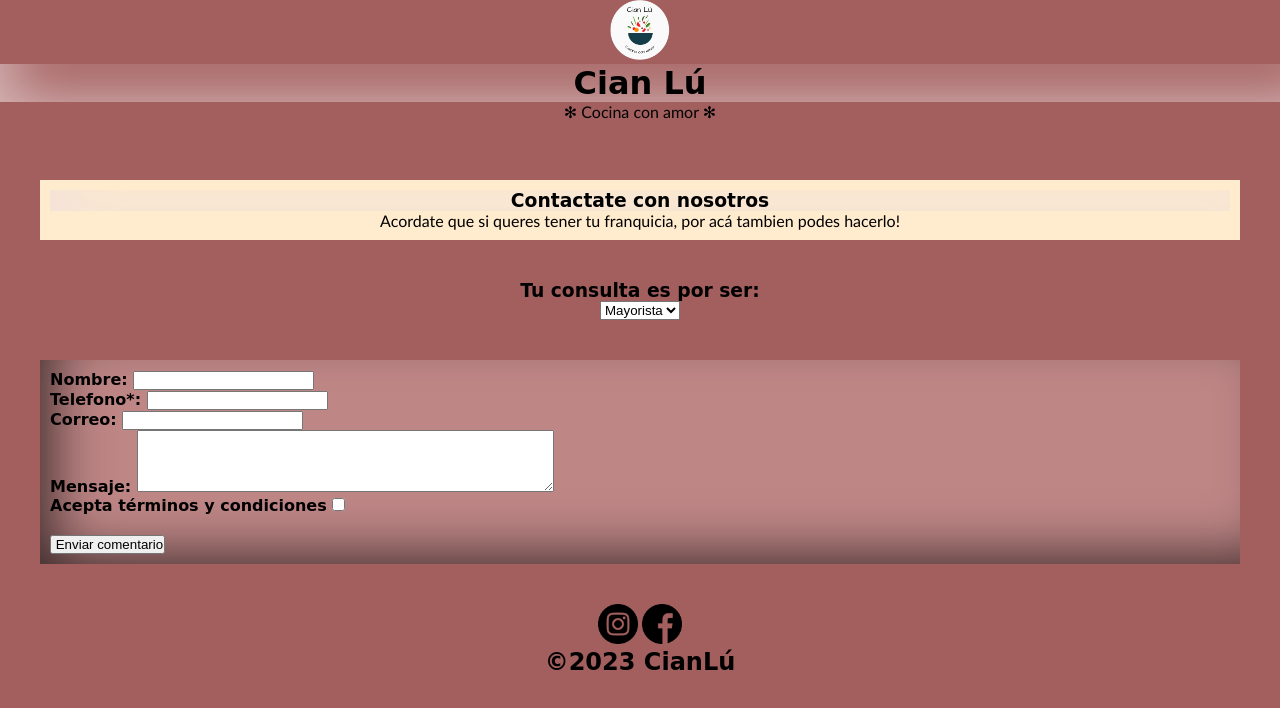
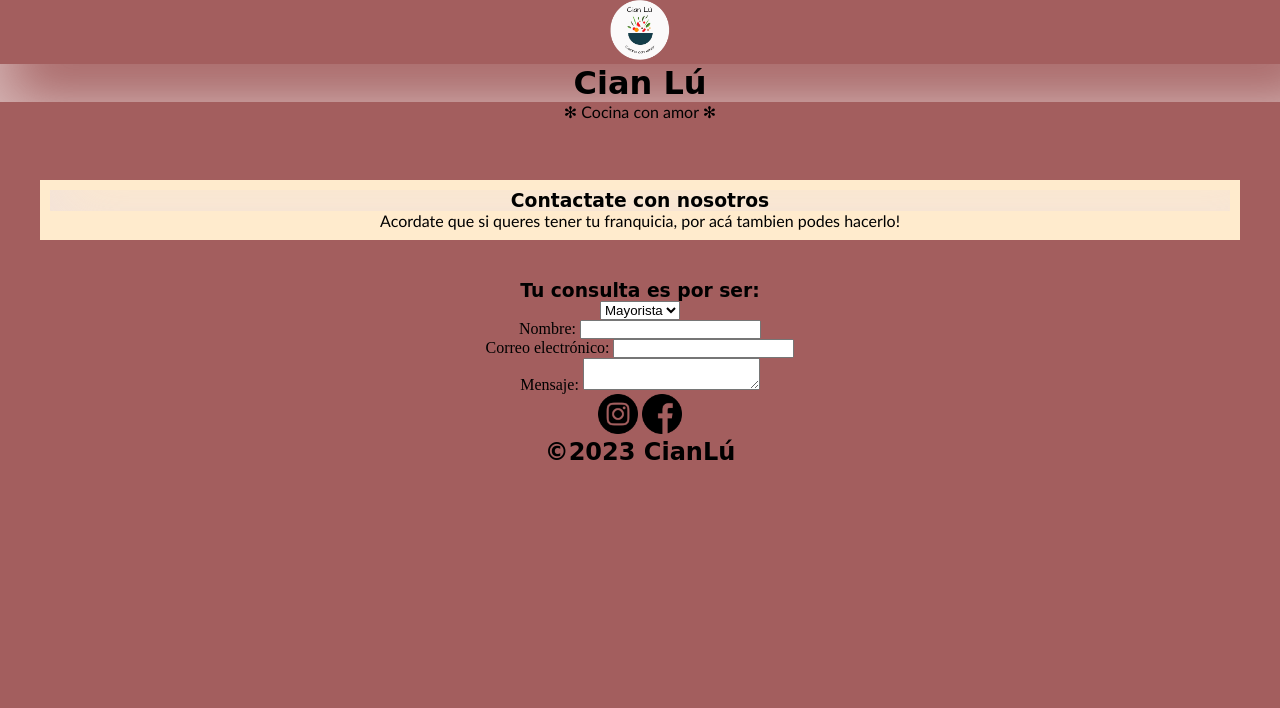
Before and after one commit to Cianluzardo/second, a plain HTML site: page pages/contacto.html in a window 1280 px wide. Drawn offline with Linux system fonts and the light colour scheme.

Commit message:
formulario

```diff
--- a/pages/contacto.html
+++ b/pages/contacto.html
@@ -37,18 +37,19 @@
     </select>
 
     <section>
+        <!-- comentario
         <form>
             <fieldset>
 
                 <strong>
                     <label for="Nombre"> Nombre: </label>
-                    <input type="text" name=" nombreyapellido">
+                    <input type="text" name=" nombreyapellido"/>
                     <br>
                     <label for="Teléfono">Telefono*:</label>
                     <input type="text" id="telefono" required>
                     <br>
                     <label for="correoelectronico"> Correo:</label>
-                    <input type="email" name="email" id="email">
+                    <input type="email" name="email" id="email"/>
                     <br>
                     <label for="Mensaje:"> Mensaje:</label>
                     <textarea type="area" id=" area" cols="50" rows="4"></textarea>
@@ -58,12 +59,29 @@
                         <input type="checkbox">
                     </div>
                     <br>
-                    <input type="reset" value=" Enviar comentario" >
+                    <input type="reset" value=" Enviar comentario" />
                     <br>
 
                 </strong>
             </fieldset>
         </form>
+    --><form action="/my-handling-form-page" method="post">
+  <ul>
+    <li>
+      <label for="name">Nombre:</label>
+      <input type="text" id="name" name="user_name" />
+    </li>
+    <li>
+      <label for="mail">Correo electrónico:</label>
+      <input type="email" id="mail" name="user_mail" />
+    </li>
+    <li>
+      <label for="msg">Mensaje:</label>
+      <textarea id="msg" name="user_message"></textarea>
+    </li>
+  </ul>
+</form>
+
             <section>
                 <a href="https://www.instagram.com/cianlu_ok/" target="_blank"> <img src="../assets/instagram.png"
                         alt="logo instagram" width="40px"></a>
```
